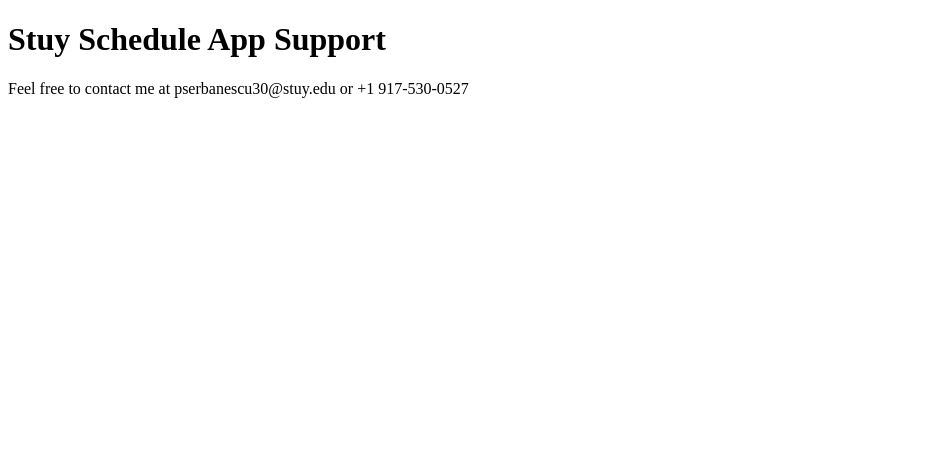
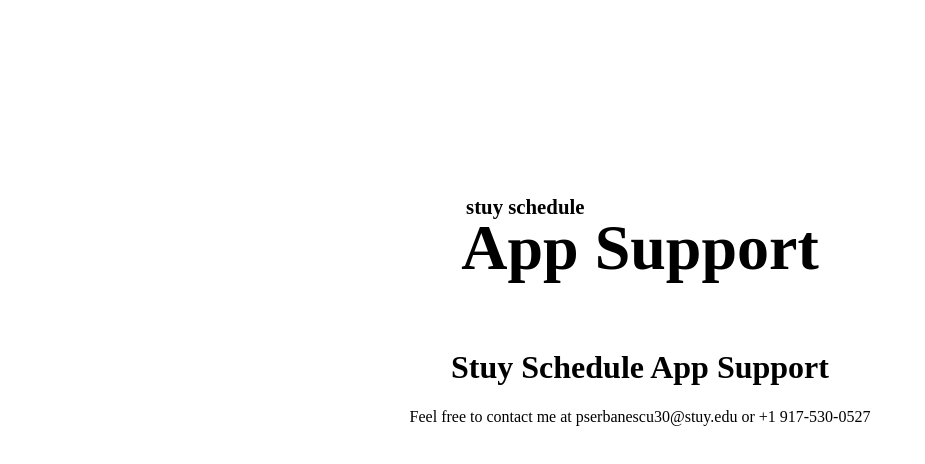
Before and after one commit to pserb/pserb-me-2024, a Next.js app: page /appsupport in a window 1280 px wide. Shown: the top 464 px of the page, without its empty margins (0-925 px from the left). Built offline with nearby package versions, Linux system fonts and the light colour scheme.

Commit message:
small amount of styling

```diff
--- a/pages/appsupport.js
+++ b/pages/appsupport.js
@@ -1,8 +1,25 @@
+import Head from 'next/head'
+// todo change to support module
+import pf from '../styles/Portfolio.module.scss'
+import ap from '../styles/AppSupport.module.scss'
+import home from '../styles/Home.module.scss'
+
 export default function support() {
    return (
-        <div>
-            <h1>Stuy Schedule App Support</h1>
-            <p>Feel free to contact me at pserbanescu30@stuy.edu or +1 917-530-0527</p>
+        <div className={pf.container}>
+            <Head>
+                <title>App Support | Paul Serbanescu</title>
+            </Head>
+
+            <main className={pf.main}>
+                <div className={pf.titlecontainer}>
+                    <h1 className={pf.title}><span className={pf.subtitle}>stuy schedule</span>App Support</h1>
+                </div>
+                <div className={ap.text}>
+                    <h1>Stuy Schedule App Support</h1>
+                    <p>Feel free to contact me at pserbanescu30@stuy.edu or +1 917-530-0527</p>
+                </div>
+            </main>
         </div>
    )
 }
--- /dev/null
+++ b/styles/AppSupport.module.scss
@@ -0,0 +1,4 @@
+.text {
+    text-align: center;
+    color: var(--text-color);
+}
```
Also changed, not shown: components/Block.js (+4 -3 lines), pages/portfolio.js (+4 -4 lines).
